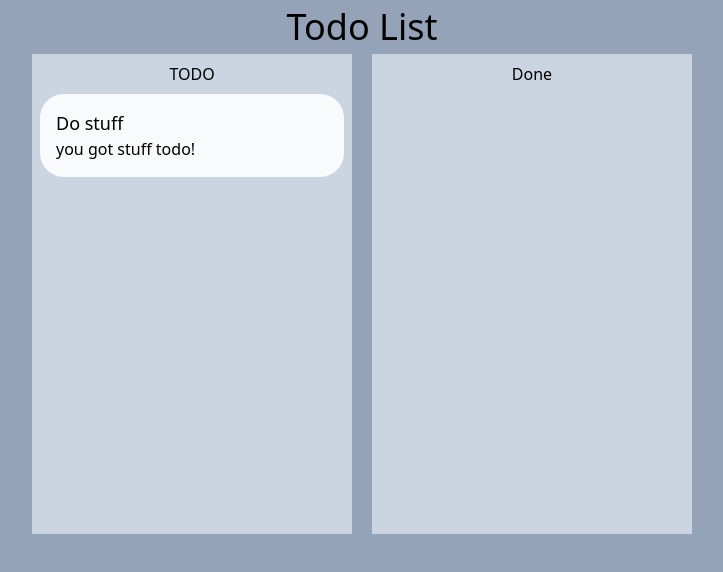
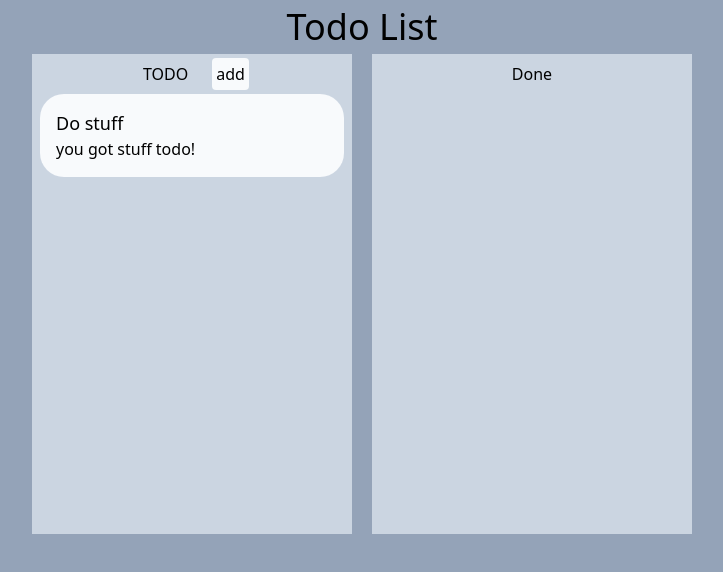
Before and after one commit to Censacrof/cloud-todo-list, a React (Vite) app in the folder todo-list-frontend/: page / in a window 1280 px wide. Shown: the top 572 px of the page, without its empty margins (278-1001 px from the left). Built offline with nearby package versions, Linux system fonts and the light colour scheme.

Commit message:
Implement add todo task

```diff
--- a/todo-list-frontend/src/components/TodoList.tsx
+++ b/todo-list-frontend/src/components/TodoList.tsx
@@ -11,9 +11,23 @@ export const TodoList: FC = function TodoList() {
 
   const [tasksDone, setTasksDone] = useState<TaskType[]>([]);
 
+  const handleCreateTodoTask = useCallback(() => {
+    setTasksTodo([
+      ...tasksTodo,
+      createTask({
+        name: "A new task",
+        description: "New 'n tasty",
+      }),
+    ]);
+  }, []);
+
   return (
     <div className="flex flex-row justify-between gap-5">
-      <TodoListColumn columnName={"TODO"} tasks={tasksTodo} />
+      <TodoListColumn
+        columnName={"TODO"}
+        tasks={tasksTodo}
+        onCreate={handleCreateTodoTask}
+      />
       <TodoListColumn columnName={"Done"} tasks={tasksDone} />
     </div>
   );
@@ -22,14 +36,23 @@ export const TodoList: FC = function TodoList() {
 interface TodoListColumnProps {
   columnName: string;
   tasks: TaskType[];
+  onCreate?: () => void;
 }
 const TodoListColumn: FC<TodoListColumnProps> = function TodoListColumn({
   columnName,
   tasks,
+  onCreate,
 }) {
   return (
     <div className="w-80 flex flex-col items-center min-h-[30rem] bg-slate-300">
-      <p className="p-2">{columnName}</p>
+      <div className="w-full flex flex-row justify-center items-center gap-4">
+        <p className="p-2">{columnName}</p>
+        {onCreate && (
+          <button className="p-1 rounded bg-slate-50" onClick={onCreate}>
+            add
+          </button>
+        )}
+      </div>
       <div className="w-full flex flex-col gap-4 px-2">
         {tasks.map((task) => (
           <TaskCard key={task.id} task={task} />
@@ -85,7 +108,6 @@ const TaskCard: FC<TaskCardProps> = function TaskCard({ task }) {
           "opacity-0": isBeingDragged,
         }
       )}
-      // className="w-full flex flex-col rounded-3xl p-4 bg-slate-50"
     >
       <h3>{name}</h3>
       <p>{description}</p>
```
